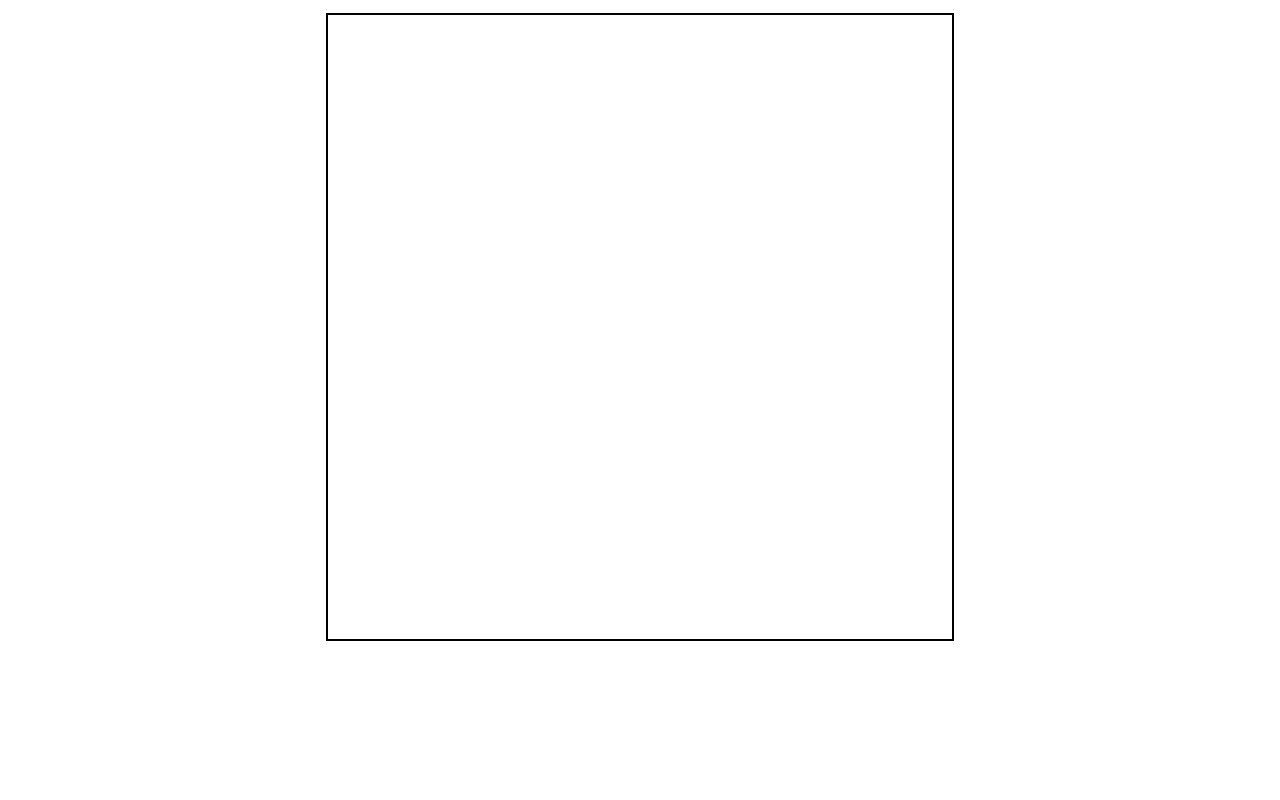
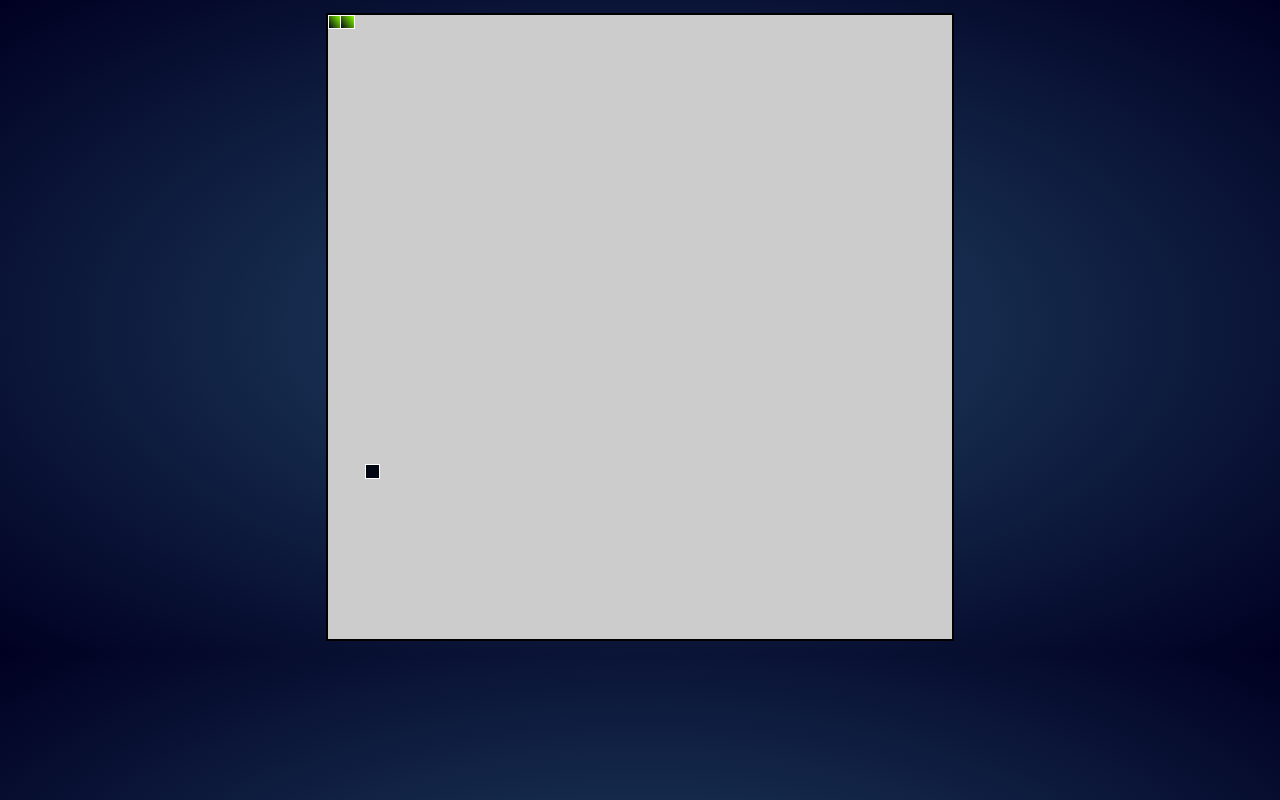
Before and after one commit to Piotrn-87/React-Snake, a React (Create React App) app: page / in a window 1280 px wide. Built offline with nearby package versions, Linux system fonts and the light colour scheme.

Commit message:
Feat: Added snake-dot && snake-food to game arena

```diff
--- a/src/App.css
+++ b/src/App.css
@@ -1,7 +1,28 @@
-.Game-arena {
+body {
+  background: radial-gradient(#246, #002);
+}
+
+.game-arena {
+  background: #ccc;
   border: 2px solid #000;
   height: 39rem;
   margin: .8rem auto;
   position: relative;
   width: 39rem;
 }
+
+.snake-dot {
+  background: linear-gradient(235deg, #89ff00, #010615);
+  border: 1px solid #fff;
+  height: 2%;
+  position: absolute;
+  width: 2%;
+}
+
+.snake-food {
+  background: #010615;
+  border: 1px solid #fff;
+  height: 2%;
+  position: absolute;
+  width: 2%;
+}
--- a/src/App.js
+++ b/src/App.js
@@ -5,7 +5,7 @@ import Start from "./Start";
 
 function App() {
   return (
-    <div className="Game-arena">
+    <div className="game-arena">
       <Start />
     </div>
   );
```
